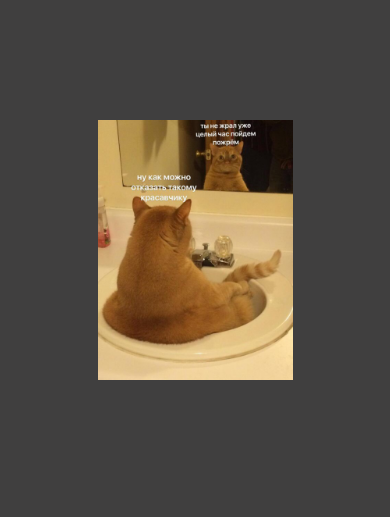
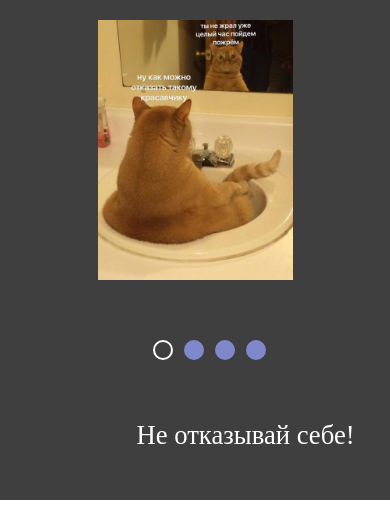
Before and after one commit to retrosexyal/cssMemSlider, a plain HTML site: page cssMemSlider/index.html in a window 390 px wide. Shown: the top 517 px of the page. Drawn offline with Linux system fonts and the light colour scheme.

Commit message:
feat:add adaptive for max-width 1082 px (Sat, May 15, 2022 08:24:40 AM)

```diff
--- a/cssMemSlider/style.css
+++ b/cssMemSlider/style.css
@@ -71,7 +71,6 @@ label>div{
     position: absolute;
     left: 30px;
     top: 25px;
-
 }
 label:hover{
     cursor: pointer;
@@ -121,3 +120,37 @@ p{
     visibility: visible;
     opacity: 1;
 }
+
+@media (max-width: 1082px) {
+
+    label{
+        top: 320px;
+        left: 34%;
+        padding: 30px;
+    }
+    label>div{
+        left: 20px;
+        top: 20px;
+    }
+    figure{
+        height: 300px;
+        margin-bottom: 200px;
+    }
+    main{
+        height: 500px;
+    }
+    p{
+        top: 420px;
+        left: 35%;
+        font-size: 20pt;
+    }
+    #second_input:checked ~ .picture_section{
+        top: -500px;
+    }
+    #third_input:checked ~ .picture_section{
+        top: -1000px;
+    }
+    #forth_input:checked ~ .picture_section{
+        top: -1500px;
+    }
+}
```
